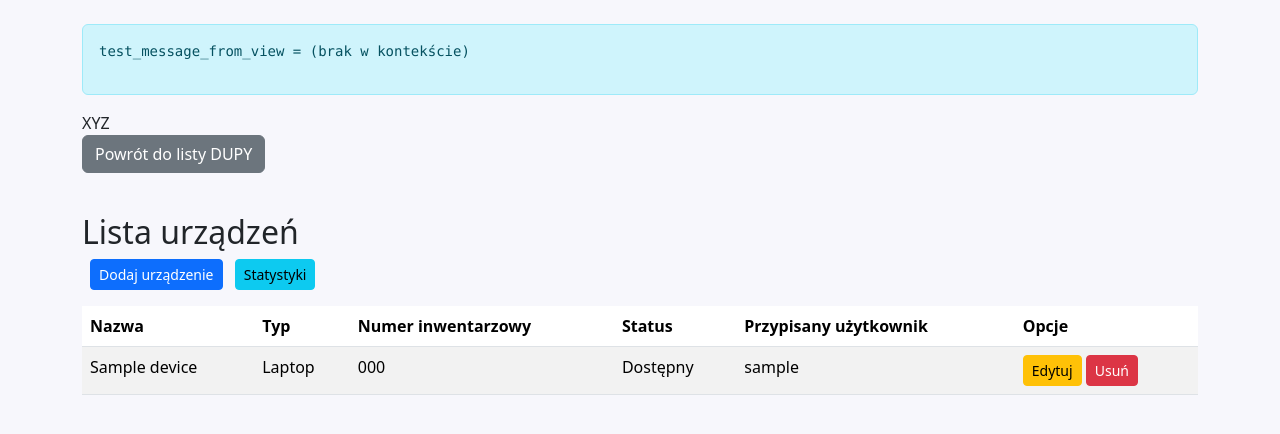
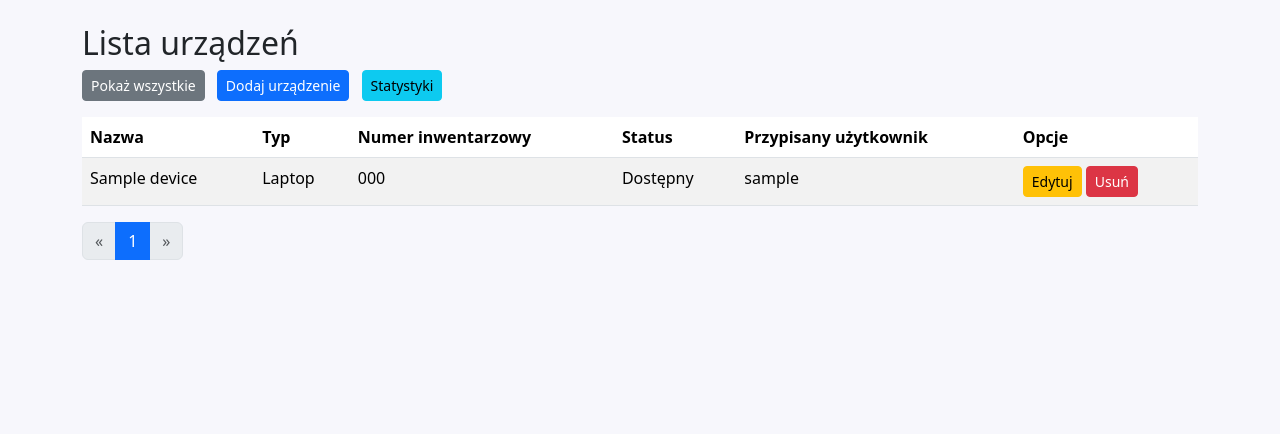
Before and after one commit to JakubSzczegielniak/company_tool-, a Django app: page /devices/ in a window 1280 px wide. Shown: the part 56-490 px from the top of the page. Run offline with Django 5.2, Linux system fonts and the light colour scheme; a user stored in the database is signed in; tables that the repository leaves empty hold one stand-in row (values such as "Sample post").

Commit message:
Add toggle to disable pagination and clean templates

```diff
--- a/core/templates/core/device_list.html
+++ b/core/templates/core/device_list.html
@@ -1,14 +1,13 @@
 {% extends "core/base.html" %}
 
 {% block content %}
-    <div class="alert alert-info" role="alert">
-<pre>test_message_from_view = {{ test_message_from_view|default:"(brak w kontekście)" }}</pre>
-    </div>
-    <div id="MY-MARKER">XYZ</div>
-
-    <a href="{% url 'device_list' %}" class="btn btn-secondary mb-3">Powrót do listy DUPY</a>
     <h2>Lista urządzeń</h2>
     <div class="mb-3">
+        {% if show_all %}
+            <a href="{% url 'device_list' %}" class="btn btn-secondary btn-sm">Włącz paginację</a>
+        {% else %}
+            <a href="?all=1" class="btn btn-secondary btn-sm">Pokaż wszystkie</a>
+        {% endif %}
         <a href="{% url 'device_add' %}" class="btn btn-primary btn-sm ms-2">Dodaj urządzenie</a>
         <a href="{% url 'device_stats_page' %}" class="btn btn-info btn-sm ms-2">Statystyki</a>
     </div>
@@ -37,8 +36,42 @@
                     <a href="{% url 'device_delete' device.pk %}" class="btn btn-sm btn-danger">Usuń</a>
                 </td>
             </tr>
+        {% empty %}
+            <tr><td colspan="6">Brak urządzeń.</td></tr>
         {% endfor %}
         </tbody>
     </table>
 
+    {% if page_obj %}
+    <nav aria-label="Page navigation">
+        <ul class="pagination">
+            {% if page_obj.has_previous %}
+                <li class="page-item">
+                    <a class="page-link" href="?page={{ page_obj.previous_page_number }}" aria-label="Previous">
+                        <span aria-hidden="true">&laquo;</span>
+                    </a>
+                </li>
+            {% else %}
+                <li class="page-item disabled"><span class="page-link">&laquo;</span></li>
+            {% endif %}
+            {% for num in page_obj.paginator.page_range %}
+                {% if page_obj.number == num %}
+                    <li class="page-item active"><span class="page-link">{{ num }}</span></li>
+                {% else %}
+                    <li class="page-item"><a class="page-link" href="?page={{ num }}">{{ num }}</a></li>
+                {% endif %}
+            {% endfor %}
+            {% if page_obj.has_next %}
+                <li class="page-item">
+                    <a class="page-link" href="?page={{ page_obj.next_page_number }}" aria-label="Next">
+                        <span aria-hidden="true">&raquo;</span>
+                    </a>
+                </li>
+            {% else %}
+                <li class="page-item disabled"><span class="page-link">&raquo;</span></li>
+            {% endif %}
+        </ul>
+    </nav>
+    {% endif %}
+
 {% endblock %}
--- a/core/views.py
+++ b/core/views.py
@@ -10,22 +10,30 @@
 import matplotlib.pyplot as plt
 from django.core.paginator import Paginator
 
-# w pliku core/views.py
+# Views
 
 @login_required
 def device_list(request):
-    # Nasz "znacznik" do udowodnienia, że ten kod się uruchamia.
-    # Używam aktualnej daty i godziny, żeby był unikalny.
-    test_message = "Test z 17 czerwca, godz. 15:10"
+    """Display the device list with optional pagination."""
 
-    # Prosta logika: pobierz wszystkie urządzenia
-    all_devices = Device.objects.all().order_by('id')
+    all_devices = Device.objects.all().order_by("id")
+    show_all = request.GET.get("all") == "1"
+
+    if show_all:
+        devices = all_devices
+        page_obj = None
+    else:
+        paginator = Paginator(all_devices, 10)
+        page_number = request.GET.get("page")
+        page_obj = paginator.get_page(page_number)
+        devices = page_obj
 
     context = {
-        'devices': all_devices,
-        'test_message_from_view': test_message,
+        "devices": devices,
+        "page_obj": page_obj,
+        "show_all": show_all,
     }
-    return render(request, 'core/device_list.html', context)
+    return render(request, "core/device_list.html", context)
 
 @login_required
 def device_add(request):
@@ -78,21 +86,6 @@
 def device_stats_page(request):
     return render(request, 'core/device_stats.html')
 
-@login_required
-def device_list(request):
-    devices = Device.objects.all()
-    return render(request, 'core/device_list.html', {'devices': devices})
-
-@login_required
-def device_add(request):
-    if request.method == 'POST':
-        form = DeviceForm(request.POST)
-        if form.is_valid():
-            form.save()
-            return redirect('device_list')
-    else:
-        form = DeviceForm()
-    return render(request, 'core/device_form.html', {'form': form})
 
 @login_required
 def device_edit(request, pk):
```
